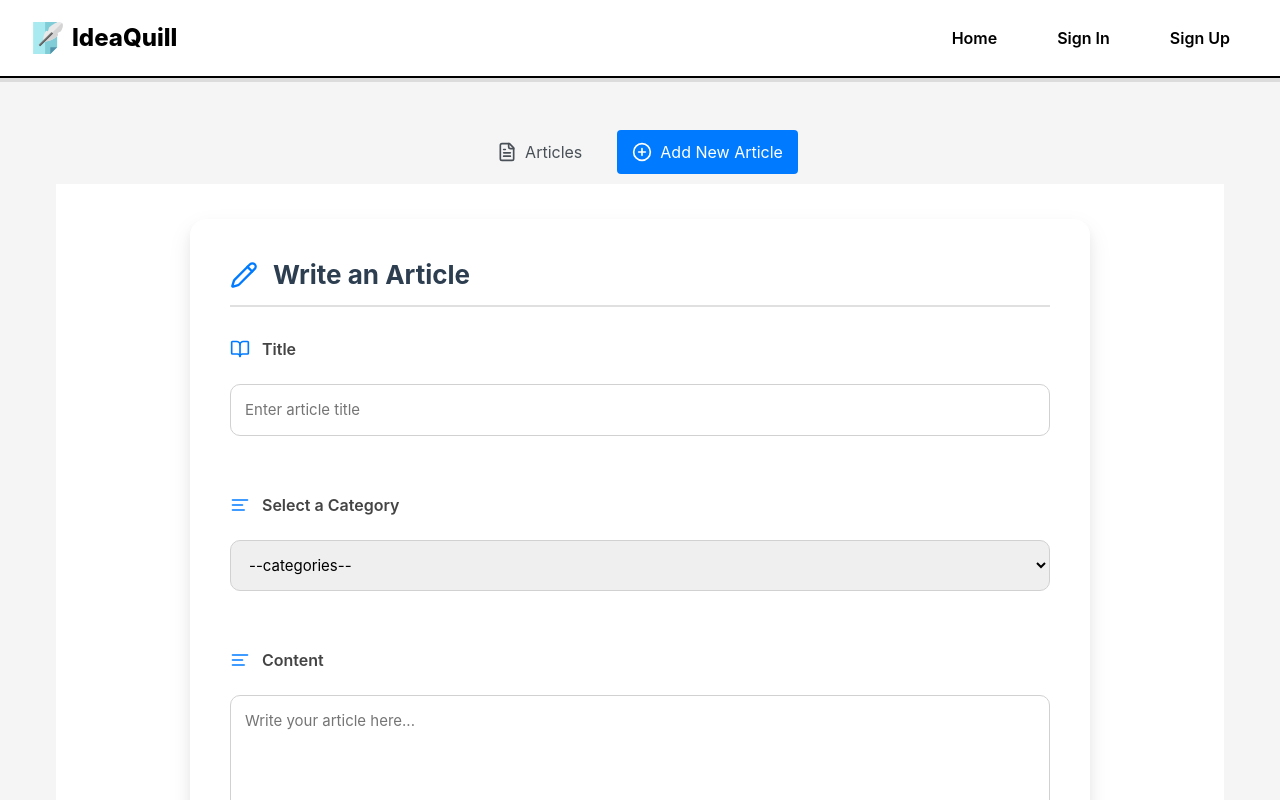
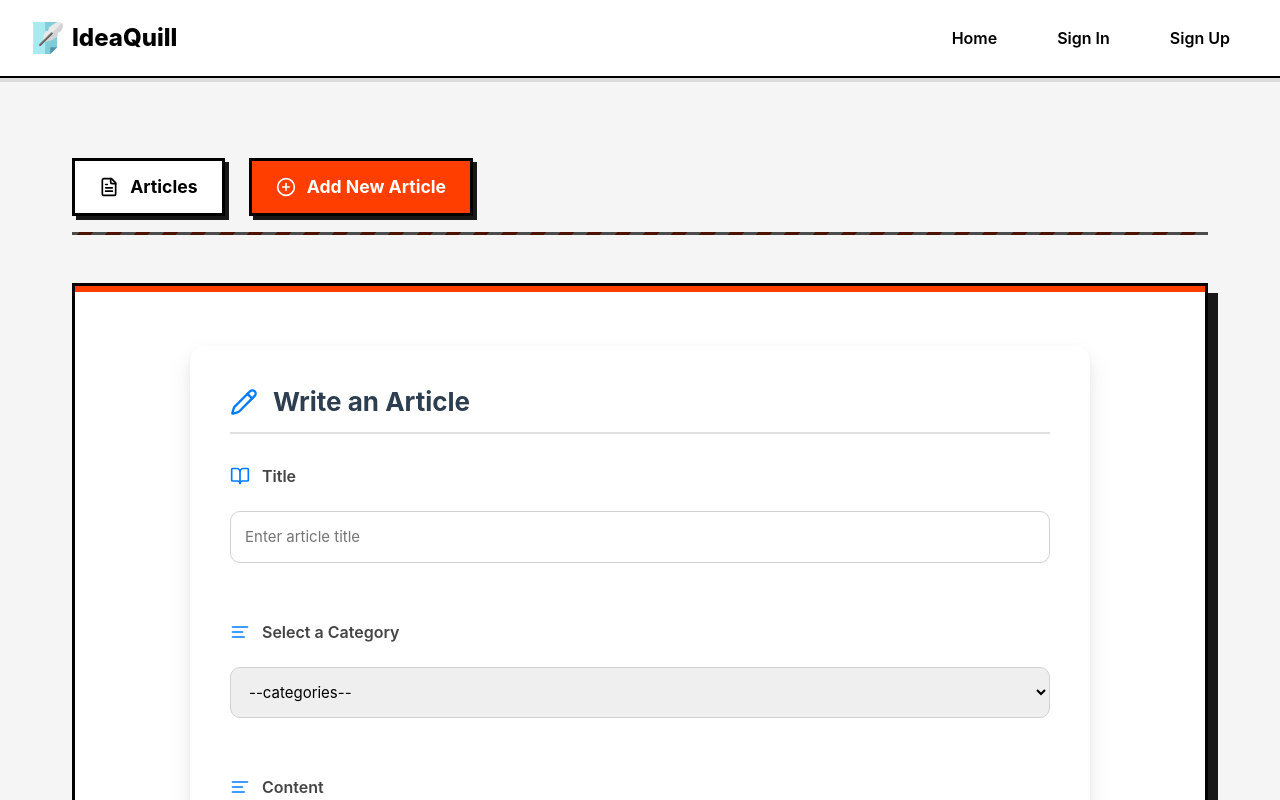
Before and after one commit to Omkasar27/IdeaQuill, a React (Vite) app in the folder client/: page /author-profile/1/article in a window 1280 px wide. Shown: the top 800 px of the page. Built offline with nearby package versions, Linux system fonts and the light colour scheme; no server answers.

Commit message:
AuthorProfile.css

```diff
--- a/client/src/components/author/AuthorProfile.css
+++ b/client/src/components/author/AuthorProfile.css
@@ -1,56 +1,475 @@
+/* AuthorProfile.css - Creative Edition */
 .author-profile {
-  display: flex;
-  flex-direction: column;
+  width: 100%;
+  max-width: 1200px;
+  margin: 0 auto;
+  padding: 3rem 1rem;
+  position: relative;
+}
+
+.author-profile::before {
+  content: '';
+  position: absolute;
+  top: 0;
+  left: 0;
   width: 100%;
   height: 100%;
+  background: radial-gradient(circle at 30% 20%, rgba(255, 62, 0, 0.05) 0%, transparent 60%),
+              radial-gradient(circle at 70% 80%, rgba(0, 104, 217, 0.05) 0%, transparent 60%);
+  z-index: -1;
 }
 
 .author-profile-nav {
   display: flex;
-  align-items: center;
-  justify-content: center;
-  margin-top: 10px;
-  padding: 10px 0;
+  gap: 1.5rem;
+  margin-bottom: 3rem;
+  border-bottom: 3px solid #000;
+  padding-bottom: 1rem;
+  position: relative;
+}
+
+.author-profile-nav::after {
+  content: '';
+  position: absolute;
+  bottom: -3px;
+  left: 0;
+  width: 100%;
+  height: 3px;
+  background: repeating-linear-gradient(
+    -45deg,
+    #fff,
+    #fff 10px,
+    #ff3e00 10px,
+    #ff3e00 20px
+  );
+  opacity: 0.3;
 }
 
 .profile-nav-item {
   display: flex;
   align-items: center;
+  gap: 0.7rem;
+  padding: 0.8rem 1.5rem;
+  border: 3px solid #000;
+  background-color: #fff;
+  color: #000;
+  font-weight: 700;
   text-decoration: none;
-  color: #495057;
-  padding: 10px 15px;
-  margin: 0 10px;
-  border-radius: 4px;
+  font-size: 1.1rem;
+  box-shadow: 4px 4px 0 rgba(0, 0, 0, 0.9);
   transition: all 0.3s ease;
-  gap: 8px;
+  position: relative;
+  overflow: hidden;
+  z-index: 1;
+}
+
+.profile-nav-item::before {
+  content: '';
+  position: absolute;
+  top: 0;
+  left: -100%;
+  width: 100%;
+  height: 100%;
+  background-color: #f5f5f5;
+  transition: all 0.3s ease;
+  z-index: -1;
 }
 
 .profile-nav-item:hover {
-  background-color: #e9ecef;
-  color: #212529;
+  transform: translate(-2px, -2px);
+  box-shadow: 6px 6px 0 rgba(0, 0, 0, 0.9);
+}
+
+.profile-nav-item:hover::before {
+  left: 0;
 }
 
 .profile-nav-item.active {
-  background-color: #007bff;
-  color: white;
+  background-color: #ff3e00;
+  color: #fff;
+  box-shadow: 4px 4px 0 rgba(0, 0, 0, 0.9);
+}
+
+.profile-nav-item.active::before {
+  background-color: #ff3e00;
 }
 
 .author-profile-content {
-  flex-grow: 1;
-  padding: 15px;
-  background-color: white;
+  background-color: #fff;
+  padding: 2.5rem;
+  border: 3px solid #000;
+  box-shadow: 10px 10px 0 rgba(0, 0, 0, 0.9);
+  position: relative;
+  overflow: hidden;
+  min-height: 500px;
 }
 
-/* Responsive Design */
-@media (max-width: 600px) {
+.author-profile-content::before {
+  content: '';
+  position: absolute;
+  top: 0;
+  left: 0;
+  width: 100%;
+  height: 6px;
+  background-color: #ff3e00;
+}
+
+/* Articles List Section */
+.articles-list {
+  display: grid;
+  grid-template-columns: repeat(auto-fill, minmax(300px, 1fr));
+  gap: 2rem;
+  margin-top: 1.5rem;
+}
+
+.article-card {
+  background-color: #fff;
+  border: 2px solid #000;
+  box-shadow: 5px 5px 0 rgba(0, 0, 0, 0.9);
+  padding: 1.5rem;
+  transition: all 0.3s ease;
+  position: relative;
+  overflow: hidden;
+}
+
+.article-card:hover {
+  transform: translate(-3px, -3px);
+  box-shadow: 8px 8px 0 rgba(0, 0, 0, 0.9);
+}
+
+.article-card::before {
+  content: '';
+  position: absolute;
+  top: -10px;
+  right: -10px;
+  width: 20px;
+  height: 20px;
+  background-color: #ff3e00;
+  border-radius: 50%;
+  opacity: 0.2;
+  z-index: 0;
+  transition: all 0.3s ease;
+}
+
+.article-card:hover::before {
+  transform: scale(10);
+  opacity: 0.05;
+}
+
+.article-title {
+  font-size: 1.3rem;
+  font-weight: 800;
+  margin-bottom: 0.8rem;
+  line-height: 1.3;
+}
+
+.article-meta {
+  display: flex;
+  justify-content: space-between;
+  align-items: center;
+  margin-bottom: 1rem;
+  font-size: 0.9rem;
+  color: #555;
+}
+
+.article-date {
+  display: flex;
+  align-items: center;
+  gap: 0.5rem;
+}
+
+.article-category {
+  display: inline-block;
+  padding: 0.3rem 0.8rem;
+  background-color: rgba(255, 62, 0, 0.1);
+  color: #ff3e00;
+  font-weight: 600;
+  font-size: 0.8rem;
+  border-radius: 3px;
+}
+
+.article-excerpt {
+  color: #444;
+  line-height: 1.6;
+  margin-bottom: 1.5rem;
+}
+
+.article-actions {
+  display: flex;
+  gap: 1rem;
+}
+
+.article-action-button {
+  padding: 0.5rem 1rem;
+  border: 2px solid #000;
+  background-color: #fff;
+  color: #000;
+  font-weight: 600;
+  font-size: 0.9rem;
+  cursor: pointer;
+  transition: all 0.3s ease;
+}
+
+.article-action-button:hover {
+  background-color: #f5f5f5;
+}
+
+.article-action-button.edit {
+  color: #0068d9;
+}
+
+.article-action-button.delete {
+  color: #d32f2f;
+}
+
+/* Add New Article Form */
+.article-form {
+  display: flex;
+  flex-direction: column;
+  gap: 1.5rem;
+}
+
+.form-group {
+  display: flex;
+  flex-direction: column;
+  gap: 0.5rem;
+}
+
+.form-label {
+  font-weight: 700;
+  font-size: 1.1rem;
+}
+
+.form-input,
+.form-textarea,
+.form-select {
+  padding: 1rem;
+  border: 2px solid #000;
+  background-color: #fff;
+  font-size: 1rem;
+  font-family: inherit;
+  transition: all 0.3s ease;
+}
+
+.form-input:focus,
+.form-textarea:focus,
+.form-select:focus {
+  outline: none;
+  border-color: #ff3e00;
+  box-shadow: 0 0 0 3px rgba(255, 62, 0, 0.2);
+}
+
+.form-textarea {
+  min-height: 200px;
+  resize: vertical;
+}
+
+.form-actions {
+  display: flex;
+  justify-content: flex-end;
+  gap: 1rem;
+  margin-top: 1rem;
+}
+
+.form-button {
+  padding: 1rem 2rem;
+  border: 3px solid #000;
+  font-weight: 700;
+  font-size: 1rem;
+  box-shadow: 4px 4px 0 rgba(0, 0, 0, 0.9);
+  transition: all 0.3s ease;
+  cursor: pointer;
+}
+
+.form-button.submit {
+  background-color: #ff3e00;
+  color: #fff;
+}
+
+.form-button.cancel {
+  background-color: #fff;
+  color: #000;
+}
+
+.form-button:hover {
+  transform: translate(-2px, -2px);
+  box-shadow: 6px 6px 0 rgba(0, 0, 0, 0.9);
+}
+
+/* No Articles Message */
+.no-articles {
+  display: flex;
+  flex-direction: column;
+  align-items: center;
+  justify-content: center;
+  padding: 3rem;
+  text-align: center;
+}
+
+.no-articles-icon {
+  color: #ccc;
+  margin-bottom: 1.5rem;
+  width: 80px;
+  height: 80px;
+}
+
+.no-articles-text {
+  font-size: 1.3rem;
+  font-weight: 600;
+  color: #555;
+  margin-bottom: 2rem;
+}
+
+.add-article-button {
+  display: flex;
+  align-items: center;
+  gap: 0.7rem;
+  padding: 1rem 2rem;
+  background-color: #ff3e00;
+  color: #fff;
+  border: 3px solid #000;
+  text-decoration: none;
+  font-weight: 700;
+  font-size: 1.1rem;
+  box-shadow: 5px 5px 0 rgba(0, 0, 0, 0.9);
+  transition: all 0.3s ease;
+}
+
+.add-article-button:hover {
+  transform: translate(-3px, -3px);
+  box-shadow: 8px 8px 0 rgba(0, 0, 0, 0.9);
+}
+
+/* Article Detail View */
+.article-detail {
+  padding: 1.5rem 0;
+}
+
+.article-detail-header {
+  margin-bottom: 2.5rem;
+  padding-bottom: 1.5rem;
+  border-bottom: 2px solid #eee;
+}
+
+.article-detail-title {
+  font-size: 2.5rem;
+  font-weight: 800;
+  margin-bottom: 1rem;
+  line-height: 1.2;
+}
+
+.article-detail-meta {
+  display: flex;
+  justify-content: space-between;
+  align-items: center;
+}
+
+.article-detail-meta-info {
+  display: flex;
+  align-items: center;
+  gap: 1.5rem;
+  color: #555;
+}
+
+.article-detail-date,
+.article-detail-category {
+  display: flex;
+  align-items: center;
+  gap: 0.5rem;
+}
+
+.article-detail-category span {
+  display: inline-block;
+  padding: 0.3rem 0.8rem;
+  background-color: rgba(255, 62, 0, 0.1);
+  color: #ff3e00;
+  font-weight: 600;
+  font-size: 0.9rem;
+  border-radius: 3px;
+}
+
+.article-detail-content {
+  line-height: 1.8;
+  color: #333;
+  font-size: 1.1rem;
+}
+
+.article-detail-content p {
+  margin-bottom: 1.5rem;
+}
+
+.article-detail-content h2 {
+  font-size: 1.8rem;
+  font-weight: 700;
+  margin: 2.5rem 0 1rem;
+}
+
+.article-detail-content h3 {
+  font-size: 1.5rem;
+  font-weight: 700;
+  margin: 2rem 0 1rem;
+}
+
+.article-detail-content ul,
+.article-detail-content ol {
+  margin-bottom: 1.5rem;
+  padding-left: 2rem;
+}
+
+.article-detail-content li {
+  margin-bottom: 0.5rem;
+}
+
+.article-detail-content blockquote {
+  margin: 2rem 0;
+  padding: 1.5rem;
+  border-left: 5px solid #ff3e00;
+  background-color: #f9f9f9;
+  font-style: italic;
+}
+
+/* Responsive Styles */
+@media (max-width: 768px) {
   .author-profile-nav {
     flex-direction: column;
-    gap: 10px;
-    padding: 10px;
+    gap: 1rem;
   }
 
-  .profile-nav-item {
+  .articles-list {
+    grid-template-columns: 1fr;
+  }
+
+  .article-detail-title {
+    font-size: 2rem;
+  }
+
+  .article-detail-meta {
+    flex-direction: column;
+    align-items: flex-start;
+    gap: 1rem;
+  }
+
+  .form-actions {
+    flex-direction: column;
+  }
+
+  .form-button {
     width: 100%;
-    justify-content: center;
   }
 }
+
+@media (max-width: 480px) {
+  .author-profile-content {
+    padding: 1.5rem;
+  }
+
+  .article-detail-title {
+    font-size: 1.8rem;
+  }
+
+  .article-detail-meta-info {
+    flex-direction: column;
+    align-items: flex-start;
+    gap: 0.8rem;
+  }
+}
```
